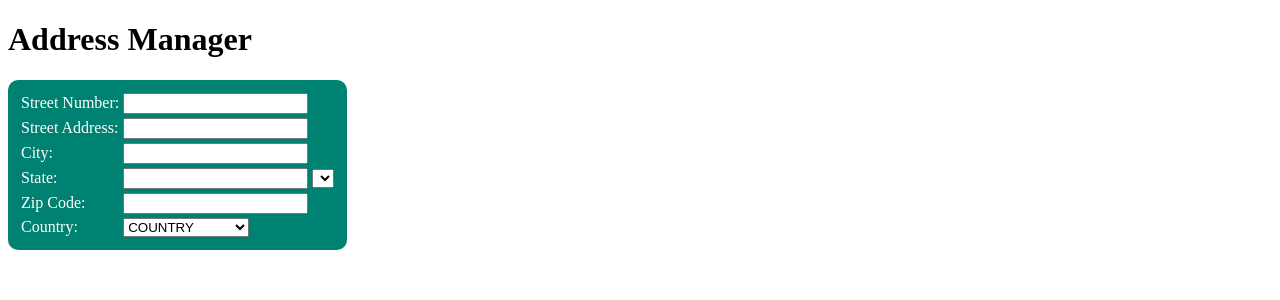
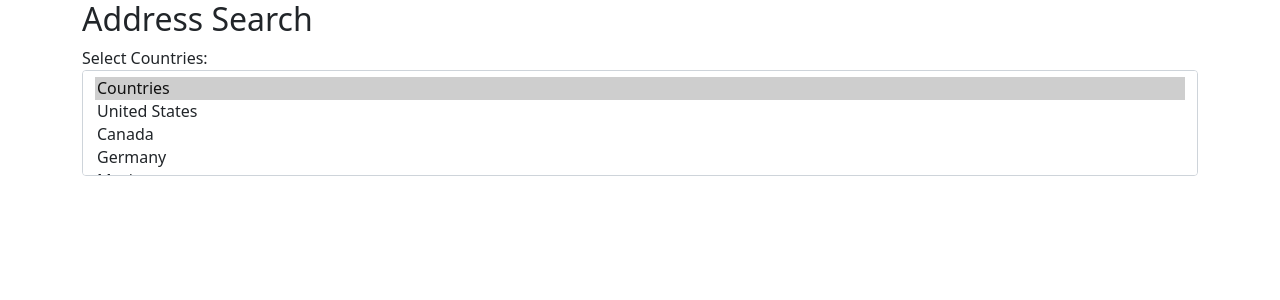
Before and after one commit to madhuroopa/AddressManager, a Flask app: page / in a window 1280 px wide. Shown: the top 300 px of the page. Run offline with Flask 2, Linux system fonts and the light colour scheme; lists and menus that the app fills with data are empty.

Commit message:
Made changes in script.js to handle multiple country address templates

```diff
--- a/address_Manager_app/address_Manager_app/main/routes.py
+++ b/address_Manager_app/address_Manager_app/main/routes.py
@@ -1,46 +1,77 @@
-from flask import Blueprint, render_template,jsonify, request
+import json
+import logging
+from logging.handlers import RotatingFileHandler
+from flask import Blueprint, render_template,jsonify, request, current_app
 
 from address_Manager_app.extensions import mongodb
 main =Blueprint('main',__name__)
+
+log_handler = RotatingFileHandler('api.log', maxBytes=100000, backupCount=20)
+log_handler.setLevel(logging.INFO)
+
+@main.before_app_first_request
+def setup_logging():
+    current_app.logger.addHandler(log_handler)
 
 
 @main.route('/')
 def index():
     return render_template('index.html')
 
-@main.route('/address_API/countries',methods=['GET'])
-def get_Countries():
-    print(mongodb.db.list_collections)
-    countries_collection = mongodb.db.Countries
-    print(countries_collection)
-    countries = list(countries_collection.find({},{"_id":0}))
 
-    return jsonify(countries)
-@main.route('/address_API/search',methods=['GET'])
-def get_address():
-    filters = {}
+@main.before_request
+def log_request_info():
+    with current_app.app_context():
+        current_app.logger.info('Request URL: %s', request.url)
+        current_app.logger.info('Request method: %s', request.method)
+        current_app.logger.info('Request data : %s', request.args)
+
+@main.route('/address_API/search', methods=['GET'])
+def search_address():
     print("hello")
-    #print(request.args.items())
-    #for key, value in request.args.items():
-    #    filters[key] = value
-    for key in ['NUMBER', 'STREET', 'CITY', 'STATE', 'POSTCODE', 'COUNTRY']:
-        value = request.args.get(key)
-        if value:
-            filters[key] = value
-    address_collection=mongodb.db.address_collection
+
+    country_code =  json.loads(request.args.get('country_code'))
+    recipient_name = request.args.get('recipient_name')
+    street = request.args.get('street')
+    city = request.args.get('city')
+    state = request.args.get('state')
+    postal_code = request.args.get('postal_code')
+    print(country_code)
+    filters = {'country_code': {'$in': country_code}}
+
+    if recipient_name:
+        filters['recipient_name'] = {'$regex': f'.*{recipient_name}.*', '$options': 'i'}
+    if street:
+        filters['street'] = {'$regex': f'.*{street}.*', '$options': 'i'}
+    if city:
+        filters['city'] = {'$regex': f'.*{city}.*', '$options': 'i'}
+    if state:
+        filters['state'] = {'$regex': f'.*{state}.*', '$options': 'i'}
+    if postal_code:
+        filters['postal_code'] = {'$regex': f'.*{postal_code}.*', '$options': 'i'}
     print(filters)
-    results = address_collection.find(filters)
-    print(results)
-    addresses = []
-    for result in results:
-        address = {
-            "NUMBER":result.get("NUMBER"),
-            "STREET": result.get("STREET"),
-            "CITY": result.get("CITY"),
-            "STATE": result.get("STATE"),
-            "POSTCODE": result.get("POSTCODE"),
-            "COUNTRY": result.get("COUNTRY")
-        }
-        addresses.append(address)
+    addresses = list(mongodb.db.address_collection.find(filters))
     print(addresses)
-    return jsonify(addresses)
+    for address in addresses:
+        address['_id'] = str(address['_id'])
+    if len(addresses) == 0:
+        # return 404 Not Found status code and error message
+        return jsonify({'error': 'No addresses found for the given criteria.'}), 404
+    return jsonify(addresses),200
+@main.route('/address_API/addressformat/<country_code>')
+def get_address_format(country_code):
+
+    addressformat = mongodb.db.address_formats.find_one({'country_code': country_code})
+    print(f"hello{addressformat}")
+    format=addressformat['address_format']
+    print(format)
+
+    return jsonify(format)
+
+@main.after_request
+def log_response_info(response):
+    with current_app.app_context():
+        current_app.logger.info('Response status: %s', response.status)
+       # current_app.logger.info('Response headers: %s', response.headers)
+        current_app.logger.info('Response data: %s', response.get_data())
+    return response
--- a/address_Manager_app/address_Manager_app/static/scripts/script.js
+++ b/address_Manager_app/address_Manager_app/static/scripts/script.js
@@ -1,28 +1,277 @@
 $(document).ready(function () {
+    document.getElementById('form').style.display="none";
+    var table = $('#addresses');
+    var fields=[]
+    $('#country_codes').on('change', function() {
+      var countryCode = $(this).val();
+      $("#address-search-form input[type='text'], #address-search-form select").val('');
+      table.empty();
+      fields=[]
+      updateAddressForm(countryCode);
 
-  $(function () {
-    // Auto-populate address list based on filter values
-    $('#streetNumber, #streetAddress, #city, #state, #postalCode, #country').on('input', function () {
-      var filters = {
-        NUMBER: $('#streetNumber').val(),
-        STREET: $('#streetAddress').val(),
-        CITY: $('#city').val(),
-        STATE: $('#state').val(),
-        POSTCODE: $('#postalCode').val(),
-        COUNTRY: $('#country').val()
-      };
-      $.getJSON('/address_API/search', filters, function (data) {
-        console.log('Received response:', data);
-        var addressList = $('#address-list');
-        addressList.empty(); // clear the address list before adding new items
-        $.each(data, function (key, value) {
-          // loop through the response data and append each item to the address list
-          $('#address-list').append('<option value="' + value.STREET +'" data-NUMBER="' + value.NUMBER + '" data-STREET="' + value.STREET + '" data-CITY="' + value.CITY + '" data-STATE="' + value.STATE + '" data-POSTCODE="' + value.POSTCODE + '" data-COUNTRY="' + value.COUNTRY + '">' + value.NUMBER + ', ' + value.STREET + ', ' + value.CITY + ', ' + value.STATE + ' ' + value.POSTCODE + ', ' + value.COUNTRY + '</option>');
+    });
+    function updateAddressForm(countryCodes) {
+      if (countryCodes.length > 1) {
+        $('.form-group').removeClass('hidden');
+        $(".form-group").each(function() {
+          // Get the input element and its label
+          var input = $(this).find(".form-control");
+          var label = $(this).find(".label");
+
+          // Reset the label and placeholder values to the default values
+          label.text(input.attr("data-default-label"));
+
+          input.attr("placeholder", input.attr("data-default-placeholder"));
         });
-      });
+
+        document.getElementById('form').style.display = "block";
+
+        // Display the country agnostic form that includes all the necessary fields for all the selected countries
+      }
+      else{
+        var countryCode = countryCodes[0];
+        $.ajax({
+          url: '/address_API/addressformat/' + countryCode,
+          success: function(data) {
+            //console.log(data)
+            length=data.length
+            console.log("hello")
+            console.log(data)
+            var visibleDivIds = [];
+
+             for (var i = 0; i < length; i++) {
+              var component = Object.keys(data[i])[0];
+              console.log("hello")
+              console.log(data[i][component][0])
+              console.log(component)
+              var input = $('#' + component);
+
+
+              if (input.length > 0) {
+                if(data[i][component][0]!=""){
+                  fields.push(component)
+                  input.attr('placeholder', data[i][component][1]);
+                  input.prev().text(data[i][component][0].trim());
+                  var divId = $('#' + component).closest("div").attr("id");
+                  console.log(divId)
+
+                 // document.getElementById('street_address').style.display="block"
+                  var divElement = document.getElementById(divId);
+                  if (divElement) {
+                    divElement.classList.remove('hidden');
+                    visibleDivIds.push(divId);
+                    }
+                }
+                else{
+                  console.log("hello")
+                  var divId = $('#' + component).closest("div").attr("id");
+                  console.log(divId)
+
+                 // document.getElementById('street_address').style.display="block"
+                  var divElement = document.getElementById(divId);
+                  if (divElement) {
+                    divElement.classList.add('hidden');
+                    }
+
+                }
+
+            }
+          }
+
+        $('.form-group').each(function() {
+          if (visibleDivIds.indexOf($(this).attr('id')) == -1) {
+            $(this).addClass('hidden');
+          } else {
+            $(this).removeClass('hidden');
+          }
+
+        });
+        document.getElementById('form').style.display = "block";
+        document.getElementById('button').style.display = "block";
+        //document.getElementById('region_class').style.display = "block";
+
+          /*  if(flag){
+             document.getElementById('form').style.display="block"
+
+            }
+            else{
+              document.getElementById('form').style.display="block"
+              document.getElementById('region_class').style.display="none"
+
+            }*/
+
+            }
+        });
+     }
+  };
+
+
+
+
+    $('#address-search-form').submit(function(e) {
+        e.preventDefault(); // prevent the form from submitting normally
+
+        // get the form values
+        var recipient_name = $('#recipient_name').val();
+        var street = $('#street').val();
+        var city = $('#city').val();
+        var state = $('#state').val();
+        var postal_code = $('#postal_code').val();
+        var country_code = $('#country_codes').val().map(function(value) {
+          return value.replace(/"/g, '');
+        });
+        console.log($('#country_codes').val())
+        // construct the query parameters
+        var params = {
+          'recipient_name': recipient_name,
+          'street': street,
+          'city': city,
+          'state': state,
+          'postal_code': postal_code,
+          'country_code': JSON.stringify(country_code)
+        };
+
+        console.log(params)
+
+        // make an AJAX request to the API endpoint
+        $('#alert-container').empty();
+        $('#addresses').empty();
+        $.getJSON('/address_API/search', params)
+        .done(function (data) {
+
+          console.log('Received response:', data);
+
+                // handle the response data
+
+                var addresses = data;
+
+                console.log(fields)
+                table.empty();
+                var headerRow = $("<tr>");
+              if(fields.length!=0){
+                for (i=0;i<fields.length;i++){
+                  var input = $('#' +fields[i]);
+                  label=input.prev().text();
+                  headerRow.append($("<th>").text(label));
+                }
+                table.append(headerRow);
+              }
+              else{
+                var headerRow = $("<tr>");
+                headerRow.append($("<th>").text("Country"));
+                headerRow.append($("<th>").text("Country Name"));
+                headerRow.append($("<th>").text("Recipient Name"));
+                headerRow.append($("<th>").text("Street"));
+                headerRow.append($("<th>").text("Postal Code"));
+                headerRow.append($("<th>").text("City"));
+                headerRow.append($("<th>").text("State"));
+                table.append(headerRow);
+              }
+
+
+
+              if(fields.length!=0){
+                $.each(addresses, function(index, address) {
+                    var row = $("<tr>");
+
+                    for (i=0;i<fields.length;i++){
+                      if(fields[i]=="recipient_name"){
+                        row.append($("<td>").text(address.recipient_name));
+                      }
+                      if(fields[i]=="postal_code"){
+                        row.append($("<td>").text(address.postal_code));
+                      }
+                      if(fields[i]=="region"){
+                        row.append($("<td>").text(address.region));
+                      }
+
+                      if(fields[i]=="street"){
+                        row.append($("<td>").text(address.street));
+                      }
+                      if(fields[i]=="city"){
+                        row.append($("<td>").text(address.city));
+                      }
+                      if(fields[i]=="state"){
+                        row.append($("<td>").text(address.state));
+                      }
+
+                      if(fields[i]=="country_codes"){
+                        row.append($("<td>").text(address.country));
+                      }
+                    table.append(row);
+                    console.log(row)
+
+                    }
+                  });
+                  }
+                    else{
+                      $.each(addresses, function(index, address) {
+                        var row = $("<tr>");
+                        row.append($("<td>").text(address.country_code));
+                        row.append($("<td>").text(address.country));
+                        row.append($("<td>").text(address.recipient_name));
+                        row.append($("<td>").text(address.street));
+                        row.append($("<td>").text(address.postal_code));
+                        row.append($("<td>").text(address.city));
+                        row.append($("<td>").text(address.state));
+                        table.append(row);
+
+
+                      });
+                    }
+
+              })
+        .fail(function (jqXHR, textStatus, errorThrown) {
+          if (jqXHR.status === 404) {
+            // handle 404 error
+
+              // show a Bootstrap error alert
+              var alert = $('<div class="alert alert-danger alert-dismissible fade show" role="alert"> <div>No addresses found for the given criteria.</div></div>');
+              $('#alert-container').empty().append(alert);
+              var svg = $()
+              return;
+
+          }
+
+          else if (jqXHR.status === 500) {
+            // handle 500 error
+            var alert = $('<div class="alert alert-danger alert-dismissible fade show" role="alert"> <div>500: Internal Servor Error</div></div>');
+            $('#alert-container').empty().append(alert);
+            var svg = $()
+            return;
+          }
+        });
+
+    });
+    $('#addresses').on("click","tr",function () {
+      if(fields.length!=0){
+      for (i=0; i<fields.length;i++){
+        var input = $('#' +fields[i]);
+        var value = $(this).find("td:nth-child(" + (i+1) + ")").text();
+
+        input.val(value);
+
+      }
+    }
+    else{
+      var country_code = $(this).find("td:nth-child(1)").text();
+      var recipient_name = $(this).find("td:nth-child(3)").text();
+      var street=$(this).find("td:nth-child(4)").text();
+      var postal_code = $(this).find("td:nth-child(5)").text();
+      var city = $(this).find("td:nth-child(6)").text();
+      var state = $(this).find("td:nth-child(7)").text();
+    $("#country_codes").val([country_code]); // use an array to set the value of a multi-select dropdown
+    $("#recipient_name").val(recipient_name);
+    $("#street").val(street);
+    $("#city").val(city);
+    $("#state").val(state);
+    $("#postal_code").val(postal_code);
+
+    }
     });
 
-    // Auto-populate other fields based on the selected option in the dropdown
+
+   /* // Auto-populate other fields based on the selected option in the dropdown
     $('#streetNumber').on('input', function () {
       console.log('Address list change event triggered');
       var selectedOption = $('#address-list option[value="' + $(this).val() + '"]');
@@ -38,5 +287,5 @@ $(document).ready(function () {
         $('#dropdown_country').val(selectedOption.attr('data-COUNTRY'))
       }
     });
+    */
   });
-});
--- a/address_Manager_app/address_Manager_app/templates/index.html
+++ b/address_Manager_app/address_Manager_app/templates/index.html
@@ -3,68 +3,130 @@
 <head>
     <title>Address Manager</title>
     <meta charset="utf-8" />
+    <link href="https://cdn.jsdelivr.net/npm/bootstrap@5.0.2/dist/css/bootstrap.min.css" rel="stylesheet" integrity="sha384-EVSTQN3/azprG1Anm3QDgpJLIm9Nao0Yz1ztcQTwFspd3yD65VohhpuuCOmLASjC" crossorigin="anonymous">
+    <style>
+      table {
+        border-collapse: collapse;
+        width: 100%;
+      }
+
+      th, td {
+        text-align: left;
+        padding: 8px;
+        border-bottom: 1px solid #ddd;
+      }
+
+      tr:hover {
+        background-color: #f5f5f5;
+        cursor: pointer;
+      }
+      #alert-container {
+        display: block;
+    }
+    .alert {
+      position: fixed;
+      top: 0;
+      left: 0;
+      width: 100%;
+      padding: 10px;
+      z-index: 100;
+    }
+
+    .alert-danger {
+      background-color: #f8d7da;
+      border-color: #f5c6cb;
+      color: #721c24;
+    }
+    .hidden {
+      display: none;
+    }
+    </style>
     <script src="https://code.jquery.com/jquery-3.6.0.min.js"></script>
 
-    <style>
-        #searchBox {
-            width: 400px;
-        }
 
-        .addressForm {
-            margin-top: 10px;
-            background-color: #008272;
-            color: #fff;
-            border-radius: 10px;
-            padding: 10px;
-        }
-        #address-list {
-                    position: absolute;
-                    background-color: white;
-                    border: 1px solid gray;
-                    z-index: 1;
-                    max-height: 150px;
-                    overflow-y: scroll;
-                }
-
-    </style>
     <script src ="{{url_for('static',filename='scripts/script.js')}}"></script>
 </head>
 <body>
-
-    <table class="addressForm">
-        <h1>Address Manager</h1>
-        <tr><td>Street Number:</td><td><input type="text" id="streetNumber" list="address-list" autocomplete="off"/>
-            <datalist id="address-list">
-                <!-- Options will be populated dynamically with JavaScript -->
-              </datalist>
-        </td></tr>
-
-        <tr><td>Street Address:</td><td><input type="text" id="streetAddress" /></td></tr>
-        <tr><td>City:</td><td><input type="text" id="city" /></td></tr>
-
-                <tr><td>State:</td><td><input type="text" id="state"/>
-                    <select id ="dropdown_state">
-                        <option></option>
-                    </select>
-
-                </td></tr>
-                <tr><td>Zip Code:</td><td><input type="text" id="postalCode"/>
-                    <datalist id="address-list1">
-                        <!-- Options will be populated dynamically with JavaScript -->
-                      </datalist>
-                </td></tr>
-                <!--<tr><td>Country:</td><td><input type="text" id="country"/>-->
-                    <tr><td>Country:</td><td><select id ="dropdown_country">
-                    <option value="none" selected disabled hidden>COUNTRY</option>
-                        <option value="UNITED STATES">UNITED STATES</option>
-                        <option value="CANADA">CANADA</option>
-                        <option value="INDIA">INDIA</option>
+    <body>
+        <div class="container h-100">
 
 
-                    </select></td></tr>
-
-            </table>
+    <div class="row h-100 justify-content-center align-items-center">
+      <h2>Address Search</h2>
+      <div class="col-md-12" id='country'>
+        <label for="countries">Select Countries:</label>
+        <select class="form-select" multiple aria-label="multiple select" id = "country_codes">
+            <option selected>Countries</option>
+            <option value="US">United States</option>
+            <option value="CA">Canada</option>
+            <option value="DE">Germany</option>
+            <option value="MX">Mexico</option>
+            <option value="ES">Spain</option>
+          </select>
+        </div>
+        <br>
+        <br>
+        <div class="col-10 col-md-8 col-lg-6" id ="form">
+        <form class="form-row align-items-center" id ="address-search-form">
 
 
+            <div class= "form-group hidden" id ="receipient">
+           <!--<div class="col-md-10">-->
+              <label for="receipientName" class="form-label" id = "recipientName"data-default-label="Recipient Name">Recipient Name</label>
+              <input type="text" class="form-control form-control-lg" id="recipient_name" placeholder="James Miller" data-default-placeholder="James Edward">
+
+        </div>
+
+        <div class= "form-group hidden" id ='street_address'>
+            <!--<div class="col-md-10">-->
+              <label for="streetAddress" class="form-label"data-default-label="Street Address">Street Address</label>
+              <input type="text" class="form-control form-control-lg" id="street"placeholder="1234 Main St" data-default-placeholder="1234 Main St">
+
+          </div>
+          <div class= "form-group hidden" id ='region_class'>
+            <!--<div class="col-md-10">-->
+              <label for="Region" class="form-label" data-default-label="Region">Region</label>
+              <input type="text" class="form-control form-control-lg" id="region" placeholder="sub street" data-default-placeholder="sub street" >
+
+        </div>
+          <div class= "form-group hidden" id ='postal'>
+            <!--<div class="col-md-10">-->
+              <label for="inputZip" class="form-label" data-default-label="POstal Code">Postal Code</label>
+              <input type="text" class="form-control form-control-lg" id="postal_code" placeholder="98040 or HKO MLP" data-default-placeholder="98040 or HKO MLP">
+
+        </div>
+
+            <div class= "form-group hidden" id='city_name'>
+            <!--<div class="col-md-10">-->
+              <label for="city" class="form-label" data-default-label="City">City</label>
+              <input type="text" class="form-control form-control-lg" id="city" data-default-placeholder="Seattle">
+
+        </div>
+            <div class= "form-group hidden" id ='state_name'>
+            <!--<div class="col-md-10">-->
+              <label for="state" class="form-label"data-default-label="State">State/Province</label>
+              <input type="text" class="form-control form-control-lg" id="state" data-default-placeholder="Arizona" >
+
+          </div>
+            <br>
+            <div class= "form-group" id = 'button'>
+            <div class="col-md-10">
+              <button type="submit" class="btn btn-primary">Search</button>
+            </div>
+        </div>
+          </form>
+        </div>
+    </div>
+</div>
+        <div id="address-results">
+          <table id ="addresses">
+
+          </table>
+
+        </div>
+        <div ></div>
+        <div id="alert-container">
+
+        </div>
         </body>
         </html>
```
Also changed, not shown: 1 other file.
